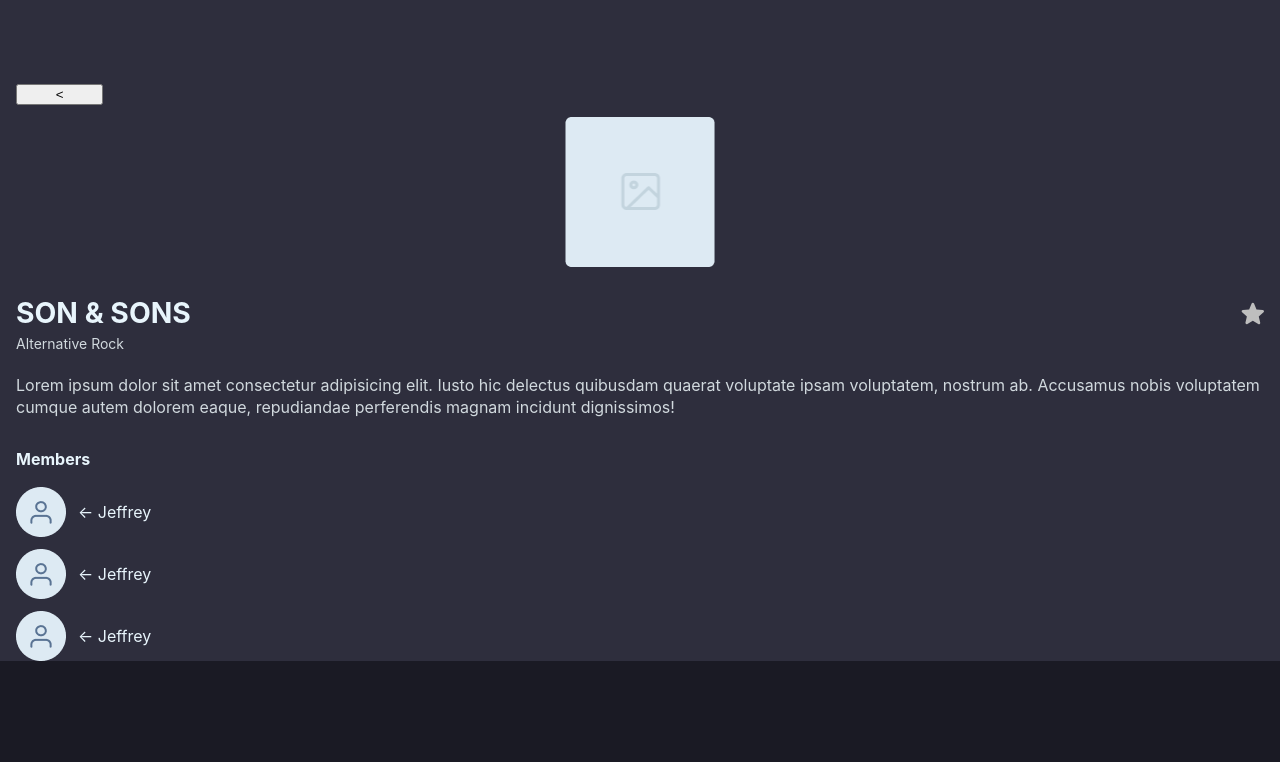
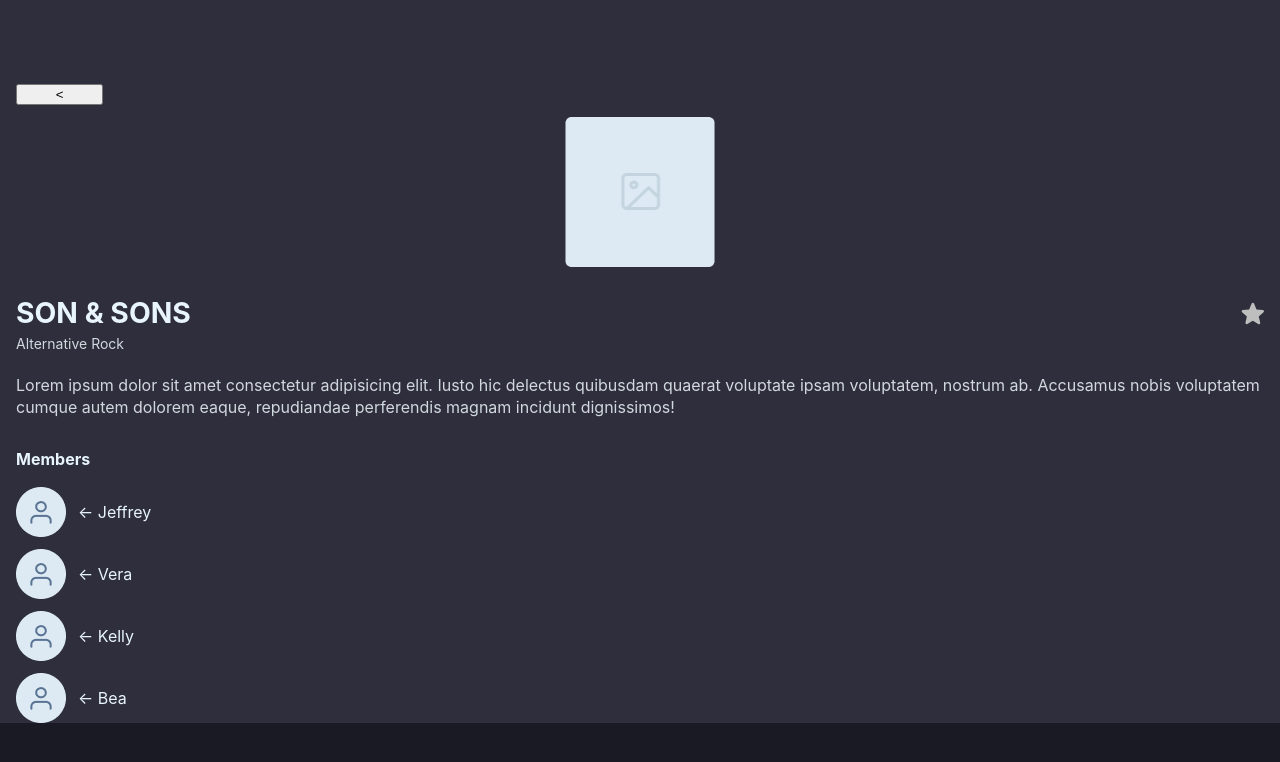
Before and after one commit to relcnob/vikingfest-app, a Next.js app: page /ct in a window 1280 px wide. Shown: the top 762 px of the page. Built offline with nearby package versions, Linux system fonts and the light colour scheme.

Commit message:
band is static

```diff
--- a/components/MemberCard/MemberCard.jsx
+++ b/components/MemberCard/MemberCard.jsx
@@ -9,7 +9,7 @@ function MemberCard(props) {
       <Image alt="picture of member" src={memberPlaceholder} />
       <h4>
         {"<- "}
-        {props.members[0]}
+        {props.member}
       </h4>
     </article>
   );
--- a/components/band-single-view/BandSingleView.jsx
+++ b/components/band-single-view/BandSingleView.jsx
@@ -6,6 +6,7 @@ import placeholdImageBandView from "../../public/placeholdImageBandView.png";
 import favourites from "../../public/favouriteIcon.svg";
 
 function BandSingleView(props) {
+  console.log(props.members);
   return (
     <article className={styles.BandView}>
       <div className="container">
@@ -26,15 +27,12 @@ function BandSingleView(props) {
         <section className={styles.memberList}>
           <h3>Members</h3>
           <ul>
-            <li>
-              <MemberCard members={props.members} />
-            </li>
-            <li>
-              <MemberCard members={props.members} />
-            </li>
-            <li>
-              <MemberCard members={props.members} />
-            </li>
+            {props.members.length &&
+              props.members.map((member) => (
+                <li key={member}>
+                  <MemberCard member={member} />
+                </li>
+              ))}
           </ul>
         </section>
       </div>
--- a/pages/ct.js
+++ b/pages/ct.js
@@ -2,7 +2,7 @@ import React from "react";
 
 import BandSingleView from "../components/band-single-view/BandSingleView";
 
-function ct() {
+function ct(props) {
   return (
     <>
       <BandSingleView
```
Also changed, not shown: pages/bands.js (added, +12 -0 lines), pages/bands/[slug].js (added, +44 -0 lines).
